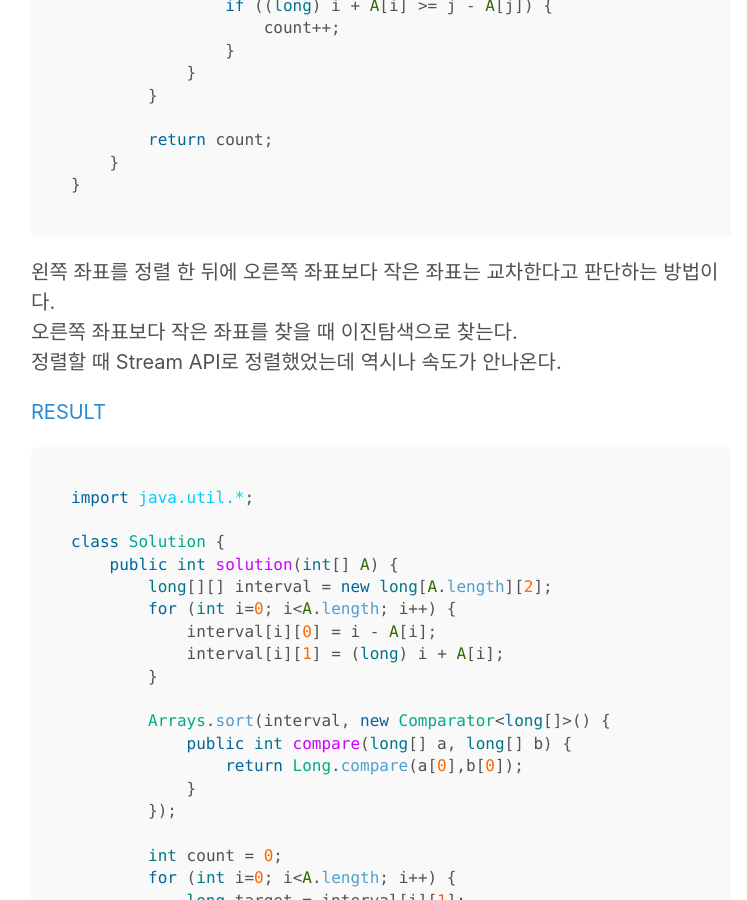
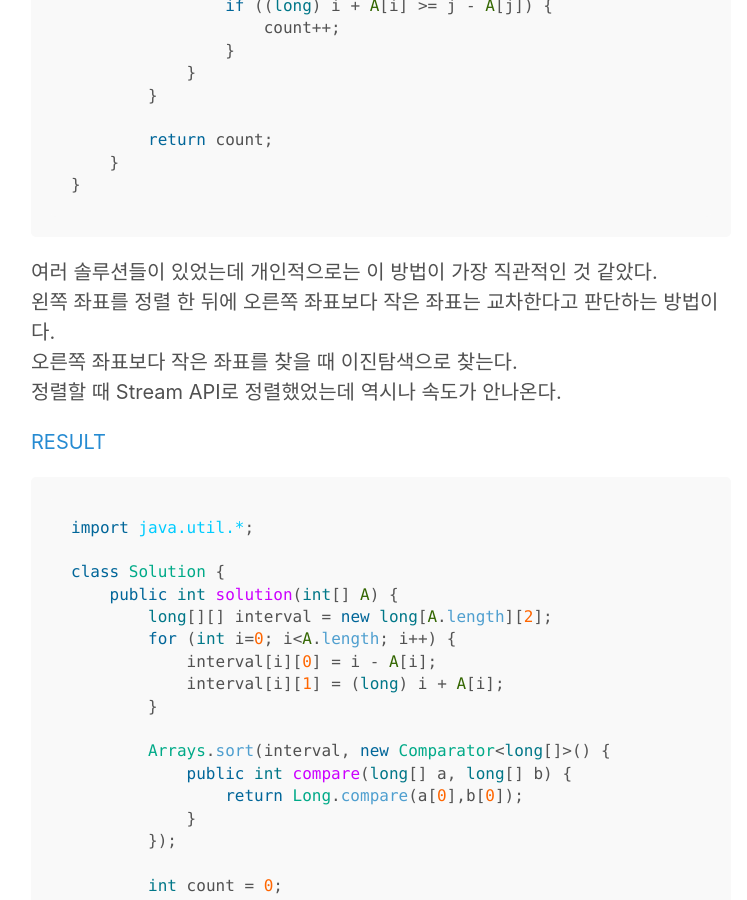
Before and after one commit to bgrooot/bgrooot.github.io, a Jekyll site: the page built from _posts/2018-03-06-codility-number-of-disc-intersections.md, in a window 1280 px wide and 900 px high, scrolled down 613 px. Shown: the whole window, without its empty margins (259-1006 px from the left). Built offline with Jekyll 4.4.1, drawn with Linux system fonts in a browser that asks for light colours.

Commit message:
Update 2018-03-06-codility-number-of-disc-intersections.md

````diff
--- a/_posts/2018-03-06-codility-number-of-disc-intersections.md
+++ b/_posts/2018-03-06-codility-number-of-disc-intersections.md
@@ -28,6 +28,7 @@ class Solution {
 }
 ```
 
+여러 솔루션들이 있었는데 개인적으로는 이 방법이 가장 직관적인 것 같았다.
 왼쪽 좌표를 정렬 한 뒤에 오른쪽 좌표보다 작은 좌표는 교차한다고 판단하는 방법이다.
 오른쪽 좌표보다 작은 좌표를 찾을 때 이진탐색으로 찾는다.
 정렬할 때 Stream API로 정렬했었는데 역시나 속도가 안나온다.
````
